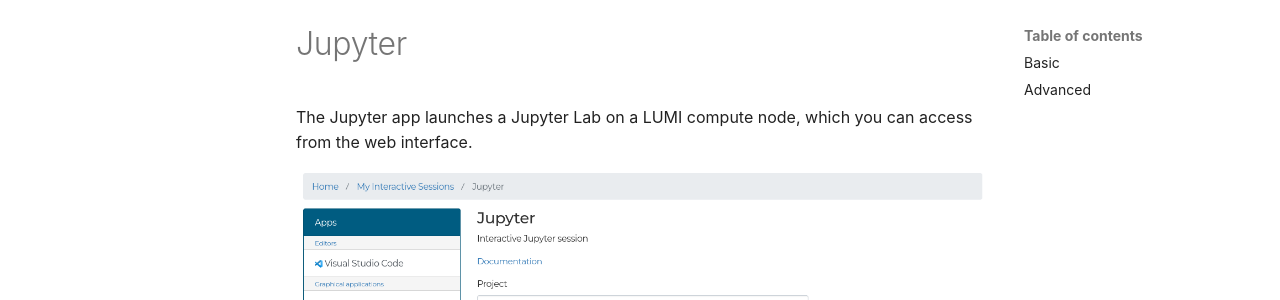
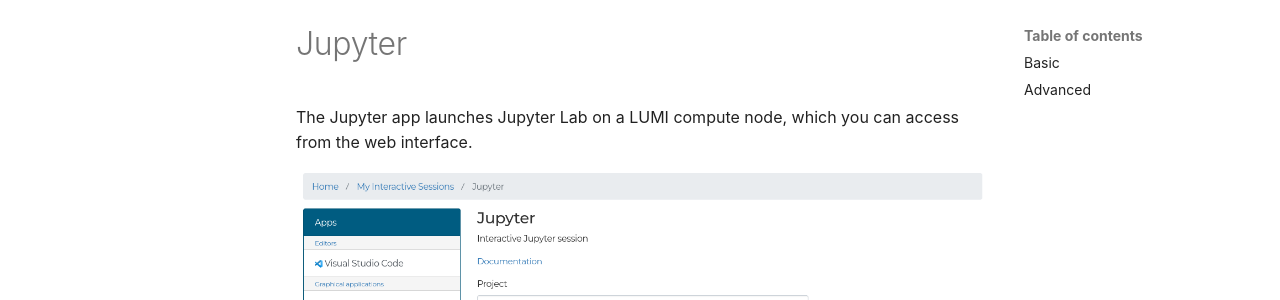
Before and after one commit to Lumi-supercomputer/lumi-userguide, an MkDocs documentation site: the page built from docs/runjobs/webui/jupyter.md, in a window 1280 px wide and 900 px high. Shown: the part 123-423 px from the top of the window. Built offline with MkDocs 1.6.1 and Material for MkDocs 9.7.7, drawn with Linux system fonts in a browser that asks for light colours.

Commit message:
Fix typo

```diff
--- a/docs/runjobs/webui/jupyter.md
+++ b/docs/runjobs/webui/jupyter.md
@@ -1,4 +1,4 @@
-The Jupyter app launches a Jupyter Lab on a LUMI compute node, which you can access from the web interface.
+The Jupyter app launches Jupyter Lab on a LUMI compute node, which you can access from the web interface.
 
 ![](../../assets/images/wwwLumiJupyterResources.png)
 
```
